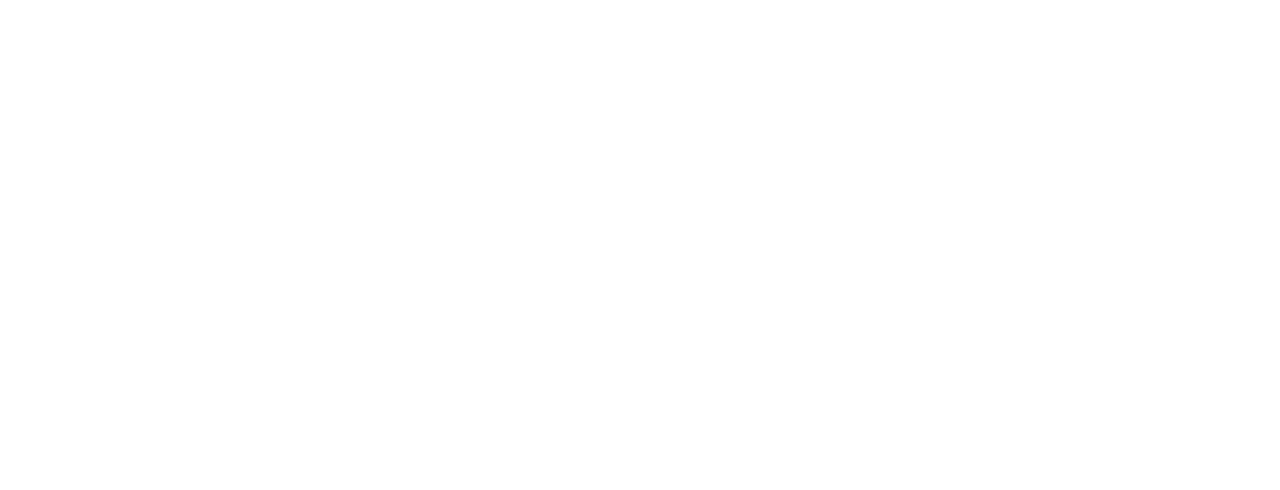
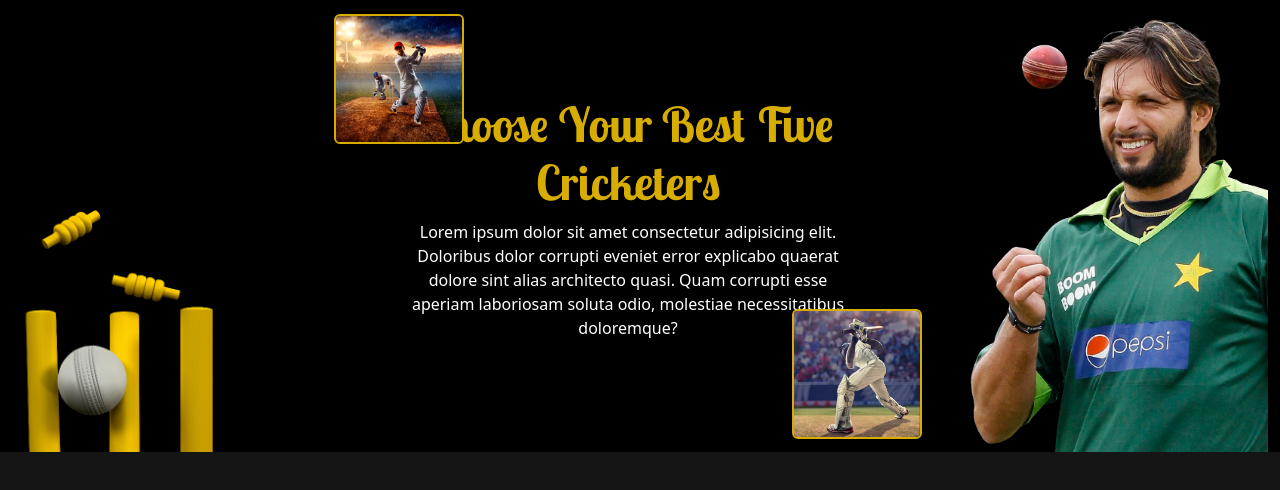
Before and after one commit to RahatRezwan/chose-the-best-five, a plain HTML site: page index.html in a window 1280 px wide. Drawn offline with nearby package versions, Linux system fonts and the light colour scheme.

Commit message:
Banner Section Added

```diff
--- a/css/styles.css
+++ b/css/styles.css
@@ -0,0 +1,23 @@
+/* Common Styles */
+body {
+    background-color: #151515;
+    margin: 0;
+    padding: 0;
+}
+/* Top Banner Section */
+#top-banner {
+    width: 100%;
+    background-color: black;
+    height: auto;
+}
+.banner {
+}
+
+.banner-heading {
+    font-family: "Lobster Two", cursive;
+    color: #d8ad01;
+    font-size: 3em;
+}
+.banner-description {
+    color: white;
+}
--- a/index.html
+++ b/index.html
@@ -13,8 +13,66 @@
             integrity="sha384-gH2yIJqKdNHPEq0n4Mqa/HGKIhSkIHeL5AyhkYV8i59U5AR6csBvApHHNl/vI1Bx"
             crossorigin="anonymous"
         />
+
+        <!-- Google Fonts -->
+        <link rel="preconnect" href="https://fonts.googleapis.com" />
+        <link rel="preconnect" href="https://fonts.gstatic.com" crossorigin />
+        <link
+            href="https://fonts.googleapis.com/css2?family=Lobster+Two:ital,wght@0,700;1,400;1,700&display=swap"
+            rel="stylesheet"
+        />
+
+        <!-- CSS Link -->
+        <link rel="stylesheet" href="css/styles.css" />
     </head>
     <body>
+        <header>
+            <!-- Top Banner Section -->
+            <section id="top-banner" class="">
+                <div class="row banner position-relative">
+                    <!-- banner image left -->
+                    <div class="col-12 col-lg-3 position-relative">
+                        <img class="w-75 position-absolute bottom-0" src="images/bg3.png" alt="" />
+                    </div>
+
+                    <!-- Banner Text -->
+                    <div class="col-12 col-lg-6 row text-center position-relative">
+                        <div class="text-start position-absolute" style="top: 3%; left: 3%">
+                            <img
+                                class="rounded"
+                                width="130px"
+                                style="border: 2px solid #d8ad01"
+                                src="images/bg5.png"
+                                alt=""
+                            />
+                        </div>
+                        <div class="align-self-center">
+                            <h1 class="banner-heading">Choose Your Best Five Cricketers</h1>
+                            <p class="banner-description mx-auto w-75">
+                                Lorem ipsum dolor sit amet consectetur adipisicing elit. Doloribus
+                                dolor corrupti eveniet error explicabo quaerat dolore sint alias
+                                architecto quasi. Quam corrupti esse aperiam laboriosam soluta odio,
+                                molestiae necessitatibus doloremque?
+                            </p>
+                        </div>
+                        <div class="position-absolute text-end" style="bottom: 3%; right: 3%">
+                            <img
+                                class="rounded"
+                                width="130px"
+                                style="border: 2px solid #d8ad01"
+                                src="images/bg4.png"
+                                alt=""
+                            />
+                        </div>
+                    </div>
+
+                    <!-- banner image right -->
+                    <div class="col-12 col-lg-3 me-0 pe-0 text-end">
+                        <img class="w-100" src="images/bg2.png" alt="" />
+                    </div>
+                </div>
+            </section>
+        </header>
         <!-- Bootstrap 5 JS Link -->
         <script
             src="https://cdn.jsdelivr.net/npm/bootstrap@5.2.0/dist/js/bootstrap.bundle.min.js"
```
Also changed, not shown: images/bg1.png (added), images/bg2.png (added), images/bg3.png (added), images/bg4.png (added), images/bg5.png (added).
